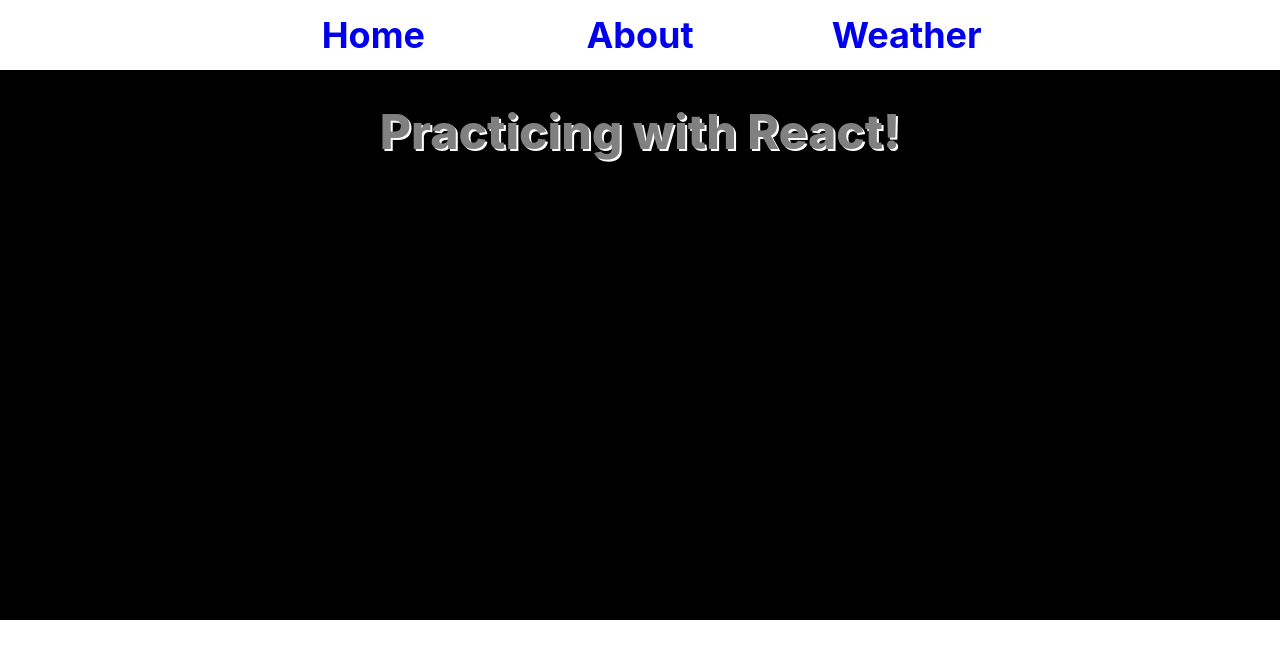
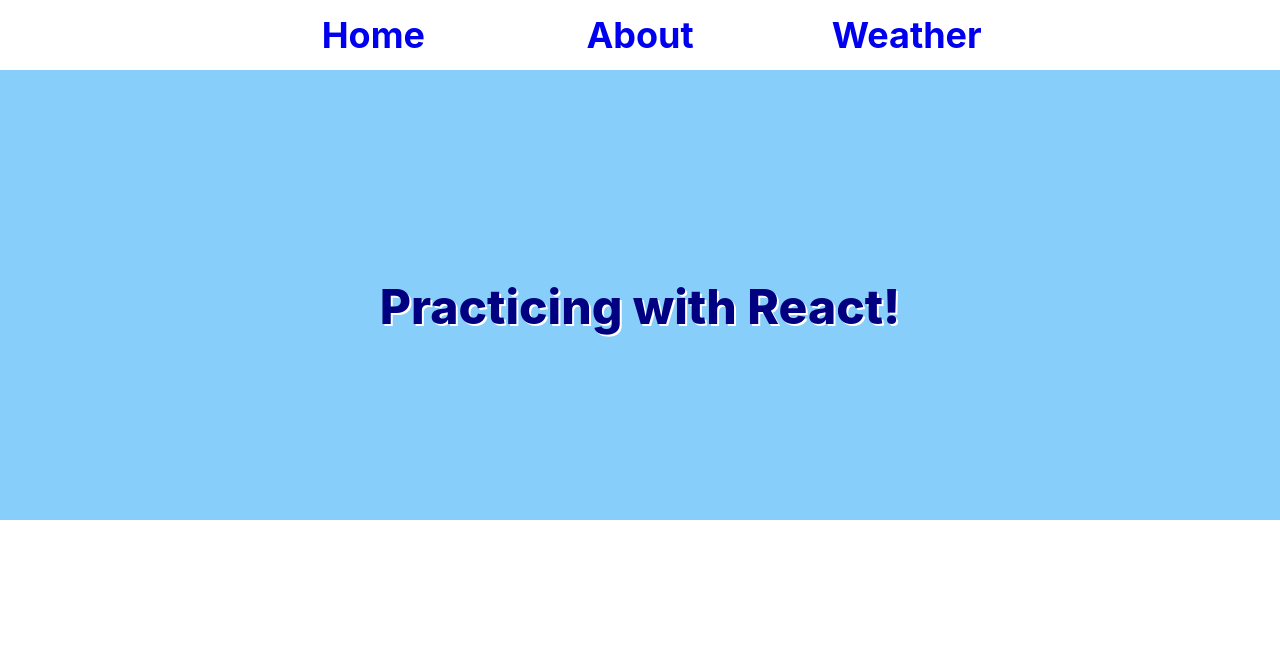
Before and after one commit to DannyShien/Weather-App, a React (Create React App) app: page / in a window 1280 px wide. Shown: the top 658 px of the page. Built offline with nearby package versions, Linux system fonts and the light colour scheme.

Commit message:
correct layout issue for forecast

```diff
--- a/src/About.js
+++ b/src/About.js
@@ -7,10 +7,14 @@ class About extends Component {
             <div className = 'about'>
                 <h1>About</h1>
                 <p>
-                    This is a project about getting a better understanding of how to use React.
-                    Simple, yet allows me to grasp and practice the concepts we learned in class.
-                    I struggled more with creating the routes and ended up getting lost in my code,
-                    more than a few times.
+                    This project is about getting a better understanding of how to use React.
+                    Simple, yet allows me to grasp and practice the concepts we learned. <br />
+                    <br />
+                    # Challenges: <br />
+                        - Creating the routes and ended up getting lost in my code,
+                            more than a few times. <br />
+                        - Chaining down the  with APIs to get specific information. <br />
+
                 </p>
 
             </div>
--- a/src/App.css
+++ b/src/App.css
@@ -35,12 +35,13 @@ html, body {
 
 }
 .home {
-    height: 550px;
+    height: 450px;
     width: 100%;
     display: flex;
     justify-content: center;
-    color: gray;
-    background-color: black;
+    align-items: center;
+    color: navy;
+    background-color: lightskyblue;
 }
 .about {
     height: 550px;
```
